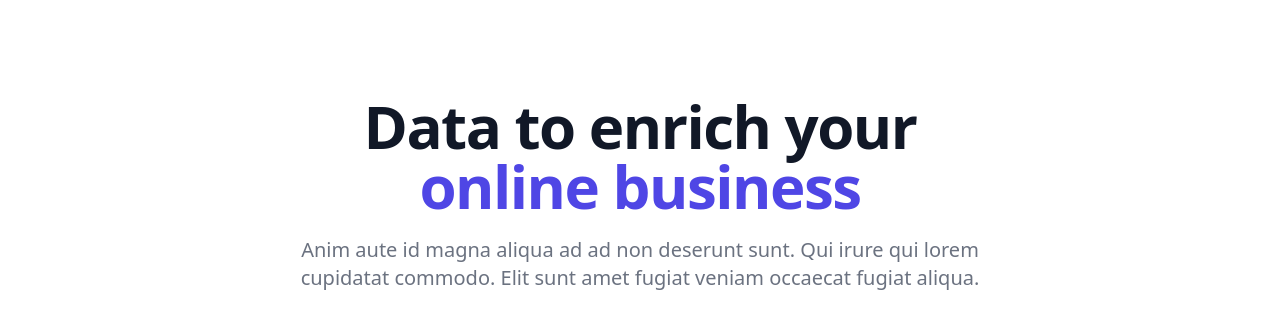
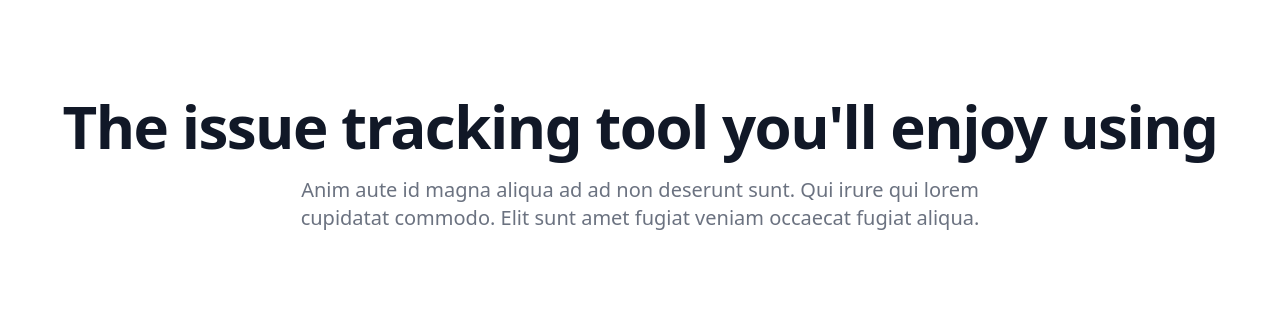
Before and after one commit to nathanclevenger/waitlist, a Jekyll site: the page built from README.md, in a window 1280 px wide. Shown: the top 329 px of the page. Built offline with Jekyll 4.4.1, drawn with Linux system fonts in a browser that asks for light colours; nearby versions of some CDN libraries; our own code applies the rules of GitHub Pages for plain Markdown files.

Commit message:
Update default.html

```diff
--- a/_layouts/default.html
+++ b/_layouts/default.html
@@ -20,8 +20,7 @@
   <div class="mx-auto mt-16 max-w-7xl px-4 sm:mt-24 sm:px-6">
     <div class="text-center">
       <h1 class="text-4xl font-bold tracking-tight text-gray-900 sm:text-5xl md:text-6xl">
-        <span class="block">Data to enrich your</span>
-        <span class="block text-theme-600">online business</span>
+        <span class="block">The issue tracking tool you'll enjoy using</span>
       </h1>
       <p class="mx-auto mt-3 max-w-md text-base text-gray-500 sm:text-lg md:mt-5 md:max-w-3xl md:text-xl">Anim aute id magna aliqua ad ad non deserunt sunt. Qui irure qui lorem cupidatat commodo. Elit sunt amet fugiat veniam occaecat fugiat aliqua.</p>
     </div>
```
